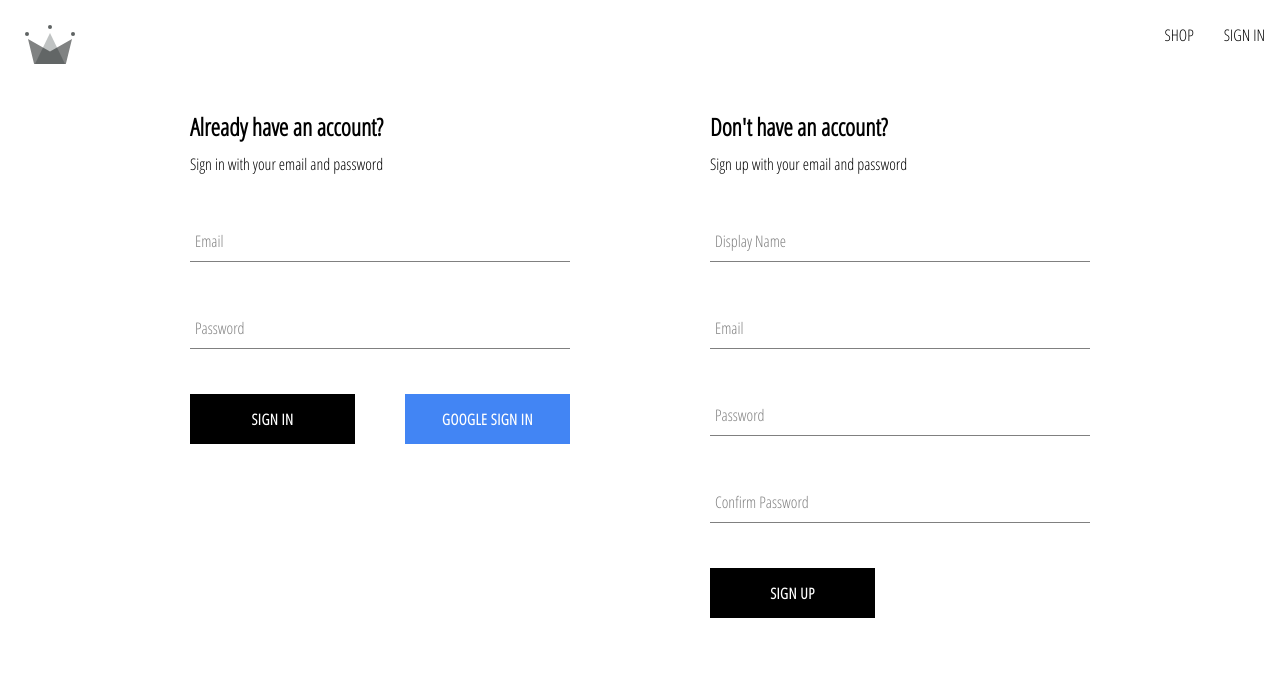
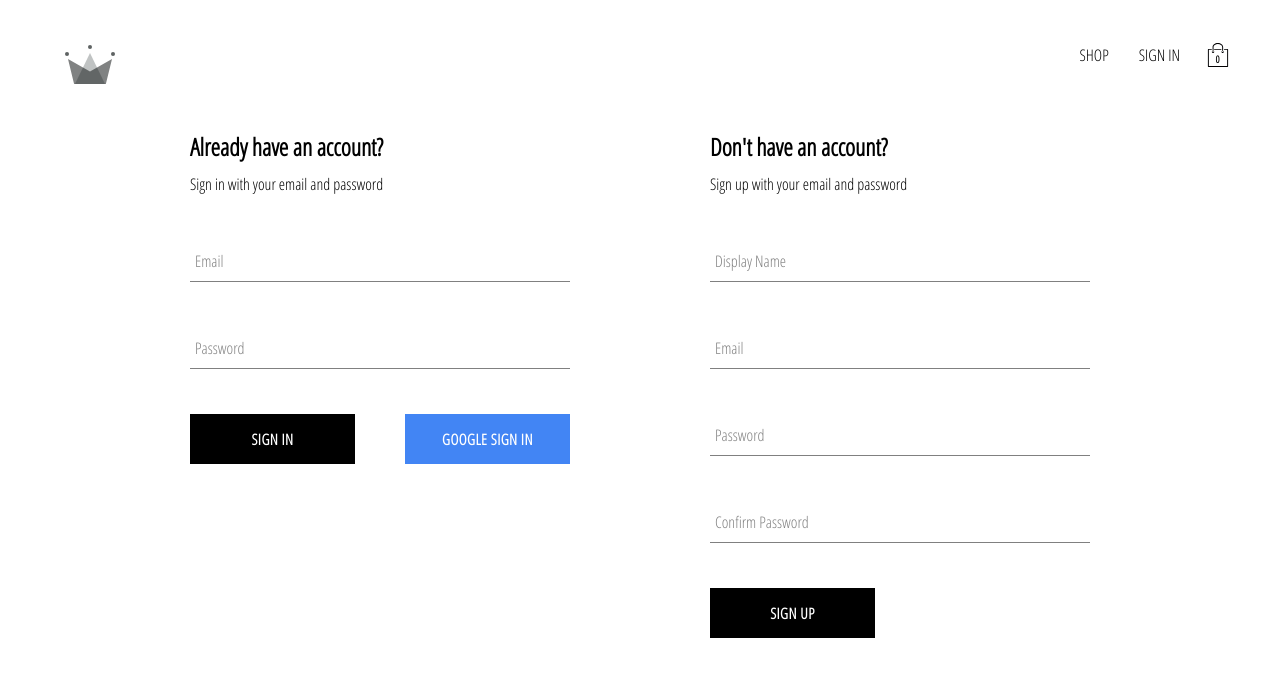
Before and after one commit to nazarroshchuk/crwn-clothing_V2, a React (Create React App) app: page /auth in a window 1280 px wide. Shown: the top 676 px of the page. Built offline with nearby package versions, Linux system fonts and the light colour scheme; no server answers.

Commit message:
cart && context && dropdown

```diff
--- /dev/null
+++ b/src/components/cart-dropdown/cart-dropdown.component.jsx
@@ -0,0 +1,13 @@
+import './cart-dropdown.styles.scss';
+import Button from "../button/button.component";
+
+const CartDropdown = () => {
+  return (
+    <div className="cart-dropdown-container">
+      <div className="cart-item"/>
+      <Button>GO TO CHECKOUT</Button>
+    </div>
+  )
+}
+
+export default CartDropdown;
--- /dev/null
+++ b/src/components/cart-dropdown/cart-dropdown.styles.scss
@@ -0,0 +1,29 @@
+.cart-dropdown-container {
+  position: absolute;
+  width: 240px;
+  height: 340px;
+  display: flex;
+  flex-direction: column;
+  padding: 20px;
+  border: 1px solid black;
+  background-color: white;
+  top: 90px;
+  right: 40px;
+  z-index: 5;
+
+  .empty-message {
+    font-size: 18px;
+    margin: 50px auto;
+  }
+
+  .cart-items {
+    height: 240px;
+    display: flex;
+    flex-direction: column;
+    overflow: scroll;
+  }
+
+  button {
+    margin-top: auto;
+  }
+}
--- /dev/null
+++ b/src/components/cart-icon/cart-icon.component.jsx
@@ -0,0 +1,21 @@
+import  { ReactComponent as ShoppingIcon} from '../../assets/shopping-bag.svg';
+import './cart-icon.styles.scss';
+import { useContext } from "react";
+import { CartContext } from "../../contexts/cart.context";
+
+const CartIcon = () => {
+
+  const { isCartOpen, setIsCartOpen } = useContext(CartContext);
+
+  const toggleIsCartOpen = () => {
+    setIsCartOpen(!isCartOpen);
+  }
+  return (
+    <div className="cart-icon-container" onClick={toggleIsCartOpen}>
+      <ShoppingIcon className="shopping-icon"/>
+      <span className="item-count">0</span>
+    </div>
+  )
+}
+
+export default CartIcon;
--- /dev/null
+++ b/src/components/cart-icon/cart-icon.styles.scss
@@ -0,0 +1,21 @@
+.cart-icon-container {
+  width: 45px;
+  height: 45px;
+  position: relative;
+  display: flex;
+  align-items: center;
+  justify-content: center;
+  cursor: pointer;
+
+  .shopping-icon {
+    width: 24px;
+    height: 24px;
+  }
+
+  .item-count {
+    position: absolute;
+    font-size: 10px;
+    font-weight: bold;
+    bottom: 12px;
+  }
+}
--- /dev/null
+++ b/src/contexts/cart.context.js
@@ -0,0 +1,19 @@
+import { createContext, useState } from "react";
+
+
+export const CartContext = createContext({
+  isCartOpen: false,
+  setIsCartOpen: () => {},
+})
+
+export const CartProvider = ({children}) => {
+  const [isCartOpen, setIsCartOpen] = useState(false);
+
+  const value = {
+    isCartOpen,
+    setIsCartOpen,
+  }
+  return (
+    <CartContext.Provider value={value}>{children}</CartContext.Provider>
+  )
+}
--- a/src/contexts/user.context.js
+++ b/src/contexts/user.context.js
@@ -13,12 +13,12 @@
   useEffect(() => {
     const unsubscribe = onAuthStateChangedListener(user => {
       if (user) {
-        createUserDocumentFromAuth(user)
+        createUserDocumentFromAuth(user);
       }
-      setCurrentUser(user)
+      setCurrentUser(user);
     });
 
-    return unsubscribe
+    return () => unsubscribe;
   }, [])
 
   return <UserContext.Provider value={value}>{children}</UserContext.Provider>
--- a/src/index.js
+++ b/src/index.js
@@ -5,6 +5,7 @@
 import { BrowserRouter } from "react-router-dom";
 import { UserProvider } from "./contexts/user.context";
 import { ProductProvider } from "./contexts/products.context";
+import { CartProvider } from "./contexts/cart.context";
 
 const rootElement = document.getElementById("root");
 
@@ -13,7 +14,9 @@
     <BrowserRouter>
       <UserProvider>
         <ProductProvider>
-          <App />
+         <CartProvider>
+           <App />
+         </CartProvider>
         </ProductProvider>
       </UserProvider>
     </BrowserRouter>
--- a/src/index.scss
+++ b/src/index.scss
@@ -1,5 +1,6 @@
 body {
   margin: 0;
+  padding: 20px 40px;
   font-family: 'Open Sans Condensed', sans-serif;
   -webkit-font-smoothing: antialiased;
   -moz-osx-font-smoothing: grayscale;
--- a/src/routes/navigation/navigation.component.jsx
+++ b/src/routes/navigation/navigation.component.jsx
@@ -6,9 +6,13 @@
 import './navigation.styles.scss';
 import {UserContext} from "../../contexts/user.context";
 import {signOutUser} from "../../utils/firebase/firebase.utils";
+import CartIcon from "../../components/cart-icon/cart-icon.component";
+import CartDropdown from "../../components/cart-dropdown/cart-dropdown.component";
+import { CartContext } from "../../contexts/cart.context";
 
 const Navigation = () => {
   const { currentUser } = useContext(UserContext);
+  const { isCartOpen, setIsCartOpen } = useContext(CartContext);
 
   const signOutHandler = async () => {
     await signOutUser();
@@ -30,7 +34,9 @@
                   SIGN IN
                 </Link>
           }
+          <CartIcon />
         </div>
+        {isCartOpen && <CartDropdown />}
       </div>
       <Outlet />
     </Fragment>
```
Also changed, not shown: src/assets/shopping-bag.svg (added).
